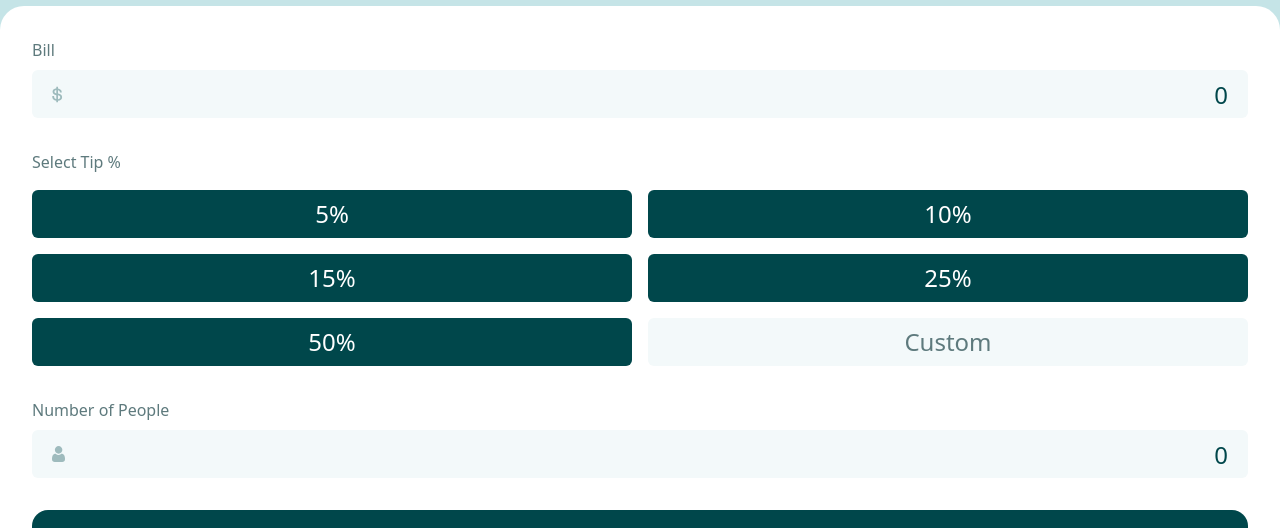
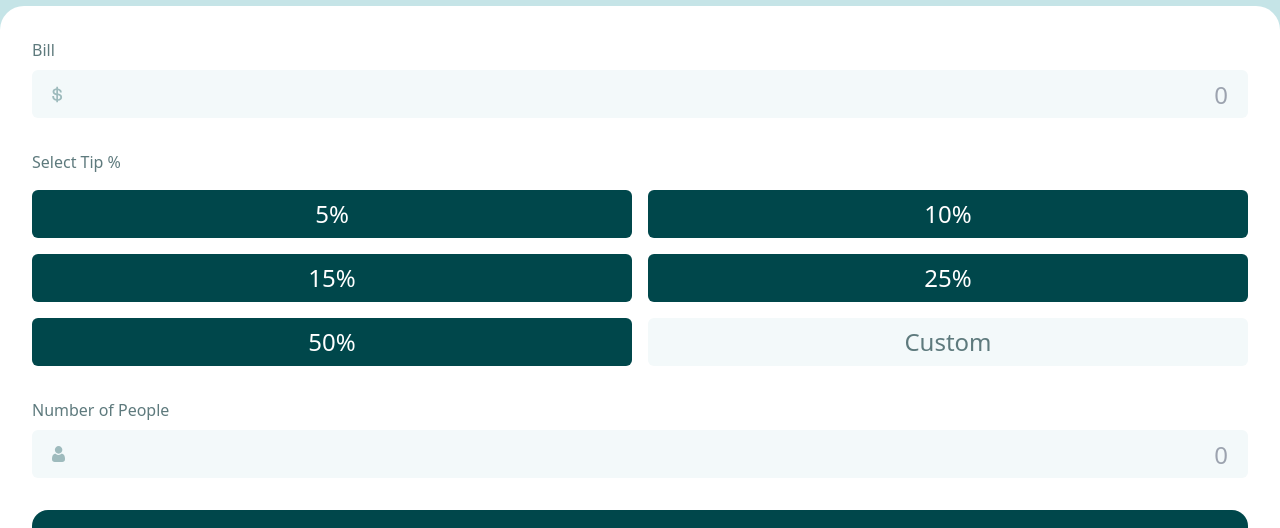
Before and after one commit to LeeConnelly12/tipping-calculator, a Vue app: page / in a window 1280 px wide. Shown: the part 136-664 px from the top of the page. Built offline with nearby package versions, Linux system fonts and the light colour scheme; a web font is replaced by a local one.

Commit message:
Use input placeholders

```diff
--- a/src/components/TippingCalculator.vue
+++ b/src/components/TippingCalculator.vue
@@ -9,9 +9,9 @@ const tips = [5, 10, 15, 25, 50]
 const showCustomTip = ref(false)
 
 const defaults = {
-  bill: 0,
+  bill: null,
   tip: null,
-  people: 0,
+  people: null,
 }
 
 const form = ref({ ...defaults })
@@ -28,7 +28,13 @@ const formChanged = computed(() => {
 <template>
   <form class="bg-white rounded-t-3xl p-8 text-turquoise">
     <label class="block" for="bill">Bill</label>
-    <Input v-model="form.bill" class="mt-2" type="text" id="bill">
+    <Input
+      v-model="form.bill"
+      placeholder="0"
+      class="mt-2"
+      type="text"
+      id="bill"
+    >
       <template #icon>
         <DollarSign />
       </template>
@@ -66,7 +72,13 @@ const formChanged = computed(() => {
       />
     </div>
     <label class="block mt-8" for="people">Number of People</label>
-    <Input v-model="form.people" class="mt-2" type="text" id="people">
+    <Input
+      v-model="form.people"
+      placeholder="0"
+      class="mt-2"
+      type="text"
+      id="people"
+    >
       <template #icon>
         <People />
       </template>
```
